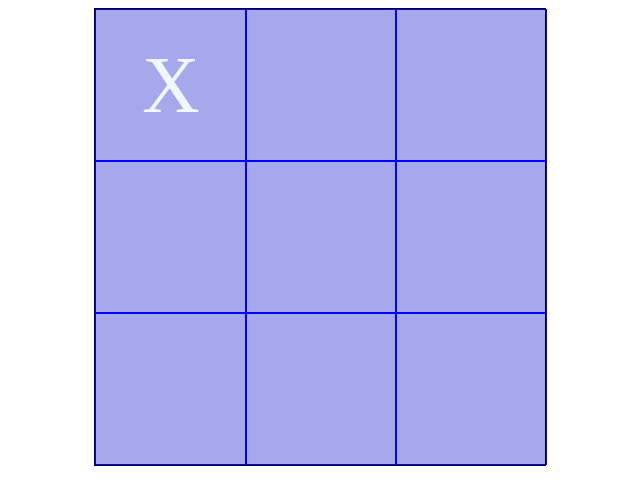
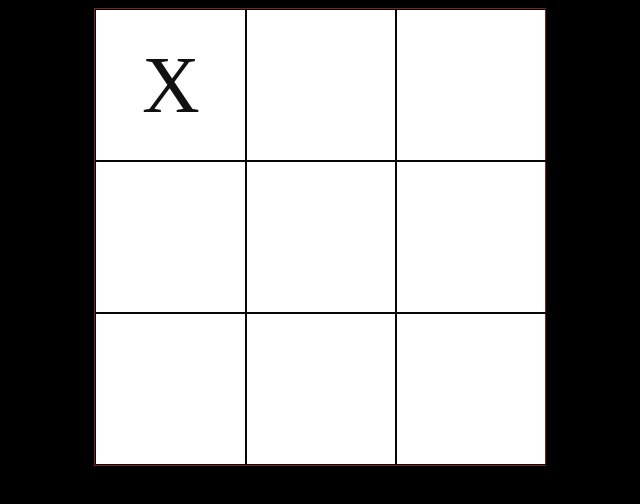
Before and after one commit to bscheple/jogo-da-velha, a plain HTML site: page index.html in a window 1280 px wide. Both pictures are taken after a click on the element 491 px from the left and 85 px from the top of the page. Shown: the whole page, without its empty margins (320-960 px from the left). Drawn offline with Linux system fonts and the light colour scheme.

Commit message:
consertos

```diff
--- a/estilo.css
+++ b/estilo.css
@@ -1,22 +1,27 @@
 main{
-    border: 1px solid black;
-    background-color: rgb(167, 167, 235);
+    border: 1px solid rgb(121, 35, 35);
+    background-color: rgb(255, 255, 255);
+
 }
 
 .casa{
-    border: 1px solid blue;
+    border: 1px solid rgb(7, 7, 7);
     width: 150px;
     height: 150px;
     font-size: 80px;
-    color: aliceblue;
+    color: rgb(17, 17, 17);
     text-align: center;
     line-height: 150px;
 }
 .linha{
     display: grid;
     grid-template-columns: 150px 150px 150px;
+    color: black;
 }
 body{
     display: flex;
     justify-content: center;
 }
+html{
+    background-color: black;
+}
--- a/index.html
+++ b/index.html
@@ -15,14 +15,14 @@
             <div id="casa03" class="casa" onclick="jogada(this);"></div>
         </div>
         <div class="linha">
-            <div class="casa" onclick="jogada(this);"></div>
-            <div class="casa" onclick="jogada(this);"></div>
-            <div class="casa" onclick="jogada(this);"></div>
+            <div id="casa04" class="casa" onclick="jogada(this);"></div>
+            <div id="casa05" class="casa" onclick="jogada(this);"></div>
+            <div id="casa06" class="casa" onclick="jogada(this);"></div>
         </div>
         <div class="linha">
-            <div class="casa" onclick="jogada(this);"></div>
-            <div class="casa" onclick="jogada(this);"></div>
-            <div class="casa" onclick="jogada(this);"></div>
+            <div id="casa07" class="casa" onclick="jogada(this);"></div>
+            <div id="casa08" class="casa" onclick="jogada(this);"></div>
+            <div id="casa09" class="casa" onclick="jogada(this);"></div>
         </div>
     </main>
 
--- a/index.js
+++ b/index.js
@@ -4,6 +4,12 @@ let jogador = "X";
 let casa01 = document.getElementById("casa01");
 let casa02 = document.getElementById("casa02");
 let casa03 = document.getElementById("casa03");
+let casa04 = document.getElementById("casa04");
+let casa05 = document.getElementById("casa05");
+let casa06 = document.getElementById("casa06");
+let casa07 = document.getElementById("casa07");
+let casa08 = document.getElementById("casa08");
+let casa09 = document.getElementById("casa09");
 
 
 function jogada(casa) {
@@ -23,7 +29,28 @@ function alterna_jogador() {
     }
 }
 function verifica_ganhador() {
-    if (casa01.innerHTML!="" && casa01.innerHTML===casa02.innerHTML && casa01.innerHTML=== casa03.innerHTML){
+    if (casa01.innerHTML!="" && casa01.innerHTML===casa02.innerHTML && casa02.innerHTML=== casa03.innerHTML){
         alert(`Temos uma ganhador: ${casa01.innerHTML}`)
     }
+    if (casa04.innerHTML!="" && casa04.innerHTML===casa05.innerHTML && casa05.innerHTML=== casa06.innerHTML){
+        alert(`Temos uma ganhador: ${casa04.innerHTML}`)
+    }
+    if (casa07.innerHTML!="" && casa07.innerHTML===casa08.innerHTML && casa07.innerHTML=== casa09.innerHTML){
+        alert(`Temos uma ganhador: ${casa07.innerHTML}`)
+    }
+    if (casa01.innerHTML!="" && casa01.innerHTML===casa05.innerHTML && casa01.innerHTML=== casa09.innerHTML){
+        alert(`Temos uma ganhador: ${casa01.innerHTML}`)
+    }
+    if (casa03.innerHTML!="" && casa03.innerHTML===casa05.innerHTML && casa03.innerHTML=== casa07.innerHTML){
+        alert(`Temos uma ganhador: ${casa03.innerHTML}`)
+    }
+    if (casa01.innerHTML!="" && casa01.innerHTML===casa04.innerHTML && casa01.innerHTML=== casa07.innerHTML){
+        alert(`Temos uma ganhador: ${casa01.innerHTML}`)
+    }
+    if (casa02.innerHTML!="" && casa02.innerHTML===casa05.innerHTML && casa02.innerHTML=== casa08.innerHTML){
+        alert(`Temos uma ganhador: ${casa02.innerHTML}`)
+    }
+    if (casa03.innerHTML!="" && casa03.innerHTML===casa06.innerHTML && casa03.innerHTML=== casa09.innerHTML){
+        alert(`Temos uma ganhador: ${casa03.innerHTML}`)
+    }
 }
```
